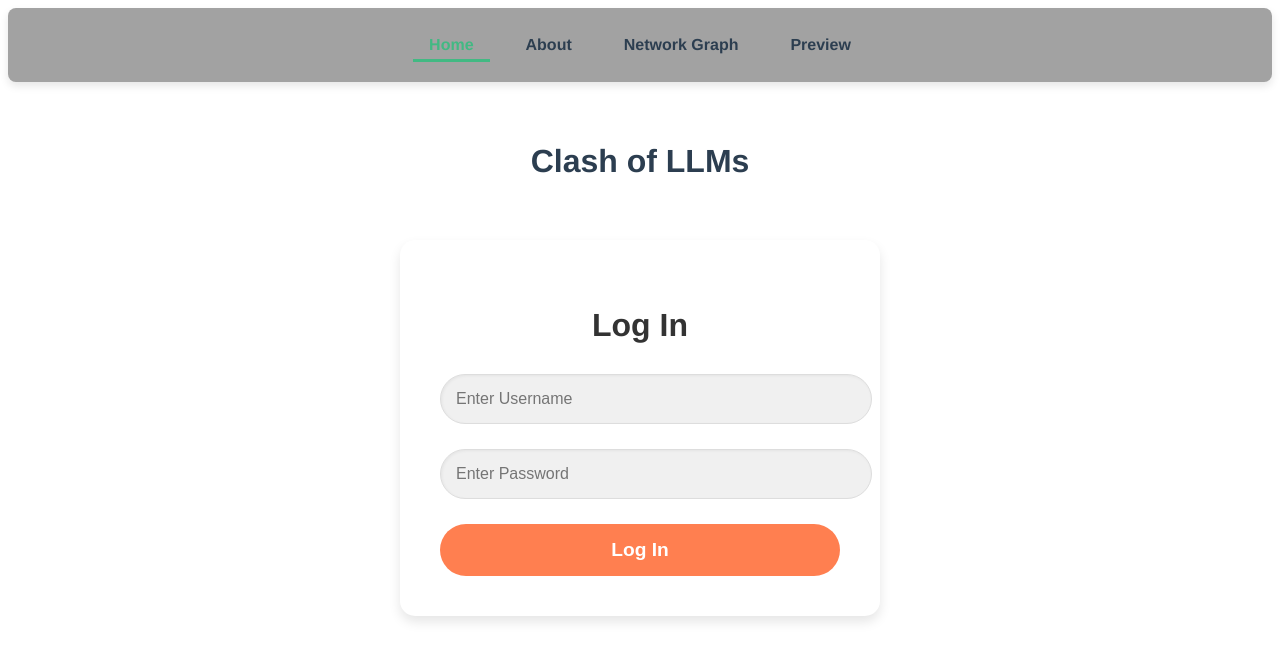
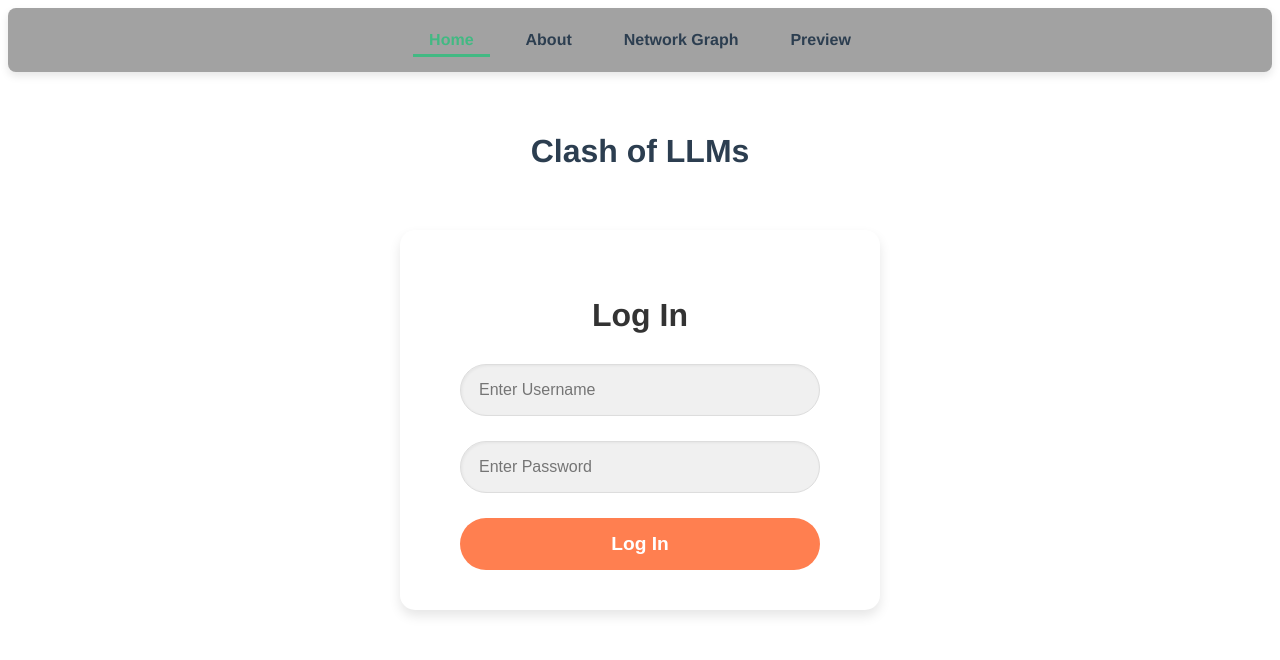
Before and after one commit to jjwilliamjun/clash-of-llms-next, a Vue app in the folder clash-of-llms/: page /#/ in a window 1280 px wide. Shown: the top 660 px of the page. Built offline with nearby package versions, Linux system fonts and the light colour scheme.

Commit message:
adjust log in page

```diff
--- a/clash-of-llms/src/App.vue
+++ b/clash-of-llms/src/App.vue
@@ -21,7 +21,7 @@
   display: flex;
   justify-content: center;
   gap: 20px;
-  padding: 20px;
+  padding: 15px;
   background-color: #a2a2a2;
   border-radius: 8px;
   box-shadow: 0 4px 8px rgba(0, 0, 0, 0.1);
--- a/clash-of-llms/src/assets/styles.css
+++ b/clash-of-llms/src/assets/styles.css
@@ -334,100 +334,3 @@ input[type="range"] {
   padding: 5px 10px;
   color: #333;
 }
-
-
-
-/* Login Page Styles */
-.login-form {
-  max-width: 400px;
-  margin: 60px auto;
-  padding: 40px;
-  border-radius: 15px;
-  box-shadow: 0 6px 12px rgba(0, 0, 0, 0.1);
-  background-color: #ffffff;
-}
-
-.login-form h2 {
-  text-align: center;
-  margin-bottom: 30px;
-  font-size: 2rem;
-  color: #333;
-  font-weight: bold;
-}
-
-.login-form form {
-  display: flex;
-  flex-direction: column;
-  gap: 25px;
-}
-
-.login-form label {
-  font-weight: bold;
-  color: #333;
-  margin-bottom: 5px;
-  display: none; /* Hide label to match the style in the reference image */
-}
-
-.login-form input[type="text"],
-.login-form input[type="password"] {
-  padding: 15px;
-  font-size: 1rem;
-  border-radius: 30px; /* Rounded corners */
-  border: 1px solid #ddd;
-  background-color: #f0f0f0; /* Light grey background */
-  box-shadow: inset 1px 1px 3px rgba(0, 0, 0, 0.05);
-  transition: border-color 0.3s ease;
-  width: 100%;
-}
-
-.login-form input[type="text"]:focus,
-.login-form input[type="password"]:focus {
-  outline: none;
-  border-color: #007bff;
-}
-
-.login-form button {
-  padding: 15px;
-  background-color: #ff7f50; /* Coral color for button */
-  color: white;
-  border: none;
-  border-radius: 30px; /* Rounded corners */
-  font-weight: bold;
-  font-size: 1.2rem;
-  cursor: pointer;
-  transition: background-color 0.3s ease, transform 0.2s ease;
-}
-
-.login-form button:hover {
-  background-color: #e56739; /* Darker coral color for hover */
-  transform: translateY(-2px);
-}
-
-.password-container {
-  position: relative;
-  width: 100%;
-}
-
-.password-container input {
-  padding-right: 50px; /* Add space for the eye icon */
-}
-
-.password-toggle {
-  position: absolute;
-  right: 15px;
-  top: 50%;
-  transform: translateY(-50%);
-  cursor: pointer;
-  color: #666;
-}
-
-.password-toggle:hover {
-  color: #333;
-}
-
-.login-form .error-message {
-  color: #d9534f;
-  font-size: 1rem;
-  text-align: center;
-  margin-top: 10px;
-}
--- a/clash-of-llms/src/components/UserLogin.vue
+++ b/clash-of-llms/src/components/UserLogin.vue
@@ -2,11 +2,11 @@
   <div class="login-form">
     <h2>Log In</h2>
     <form @submit.prevent="login">
-      <div>
-        <input type="text" v-model="username" placeholder="Enter Username" required />
+      <div class="input-container">
+        <input type="text" v-model="username" class="login-input" placeholder="Enter Username" required />
       </div>
       <div class="password-container">
-        <input :type="showPassword ? 'text' : 'password'" v-model="password" placeholder="Enter Password" required />
+        <input :type="showPassword ? 'text' : 'password'" v-model="password" class="login-input" placeholder="Enter Password" required />
         <span class="password-toggle" @click="togglePasswordVisibility">
           <i :class="showPassword ? 'fas fa-eye-slash' : 'fas fa-eye'"></i>
         </span>
@@ -16,6 +16,7 @@
     </form>
   </div>
 </template>
+
 
 <script>
 export default {
@@ -45,3 +46,93 @@ export default {
   },
 };
 </script>
+
+<style scoped>
+/* Login Page Styles */
+.login-form {
+  max-width: 400px;
+  margin: 60px auto;
+  padding: 40px;
+  border-radius: 15px;
+  box-shadow: 0 6px 12px rgba(0, 0, 0, 0.1);
+  background-color: #ffffff;
+}
+
+.login-form h2 {
+  text-align: center;
+  margin-bottom: 30px;
+  font-size: 2rem;
+  color: #333;
+  font-weight: bold;
+}
+
+.login-form form {
+  display: flex;
+  flex-direction: column;
+  gap: 25px;
+  align-items: center; /* Center form elements */
+  width: 100%;
+}
+
+.input-container, .password-container {
+  width: 100%;
+}
+
+.login-input {
+  padding: 16px 18px;
+  font-size: 1rem;
+  border-radius: 30px; /* Rounded corners */
+  border: 1px solid #ddd;
+  background-color: #f0f0f0; /* Light grey background */
+  box-shadow: inset 1px 1px 3px rgba(0, 0, 0, 0.05);
+  transition: border-color 0.3s ease;
+  width: 100%;
+  max-width: 360px; /* Consistent maximum width for both inputs */
+  box-sizing: border-box; /* Include padding and border in element width */
+}
+
+.login-input:focus {
+  outline: none;
+  border-color: #007bff;
+}
+
+.password-toggle {
+  position: absolute;
+  right: 15px;
+  top: 50%;
+  transform: translateY(-50%);
+  cursor: pointer;
+  color: #666;
+}
+
+.password-toggle:hover {
+  color: #333;
+}
+
+.login-form button {
+  padding: 15px;
+  background-color: #ff7f50; /* Coral color for button */
+  color: white;
+  border: none;
+  border-radius: 30px; /* Rounded corners */
+  font-weight: bold;
+  font-size: 1.2rem;
+  cursor: pointer;
+  transition: background-color 0.3s ease, transform 0.2s ease;
+  width: 100%;
+  max-width: 360px; /* Match max-width for consistency */
+}
+
+.login-form button:hover {
+  background-color: #e56739; /* Darker coral color for hover */
+  transform: translateY(-2px);
+}
+
+.login-form .error-message {
+  color: #d9534f;
+  font-size: 1rem;
+  text-align: center;
+  margin-top: 10px;
+}
+
+</style>
```
